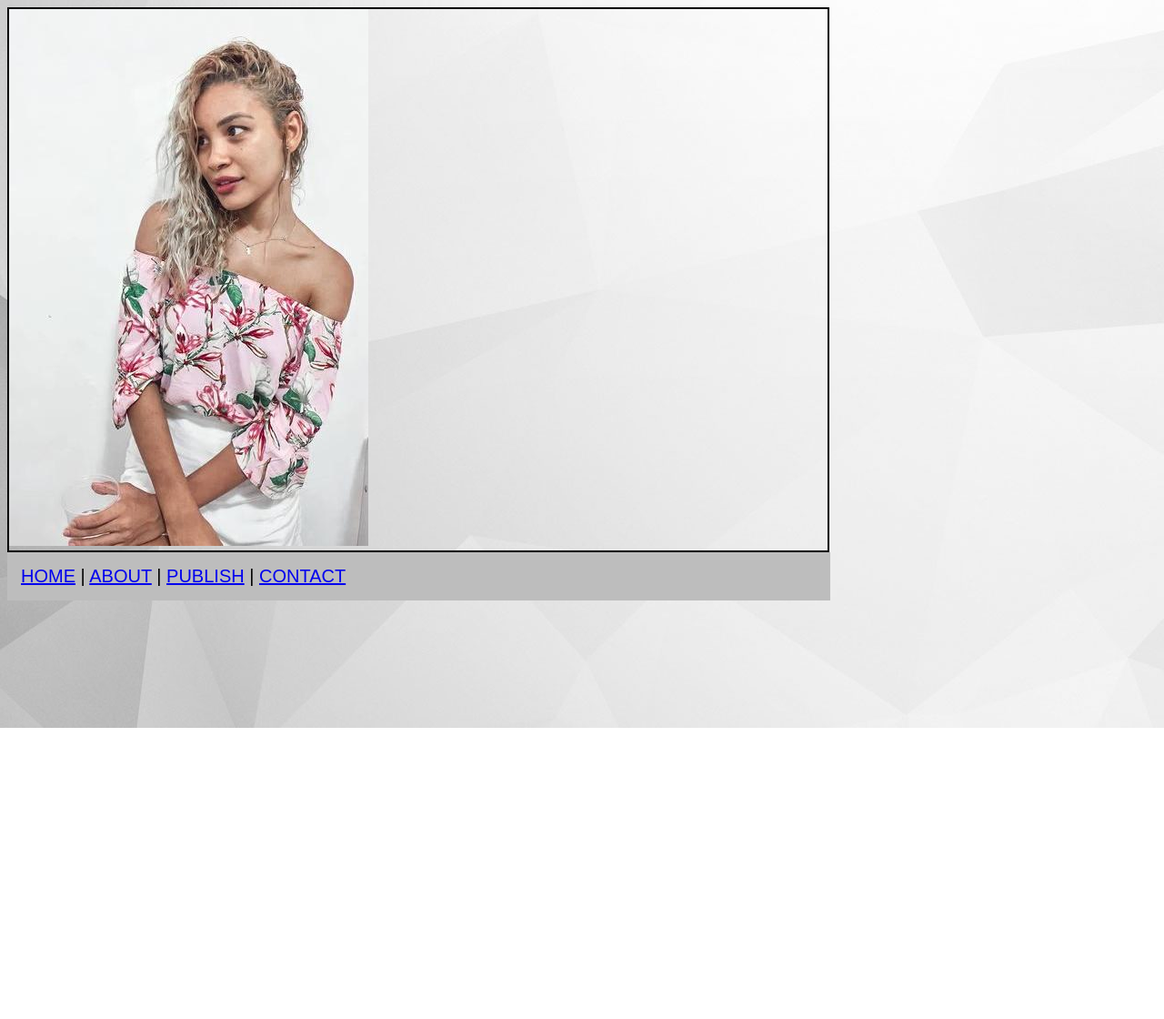
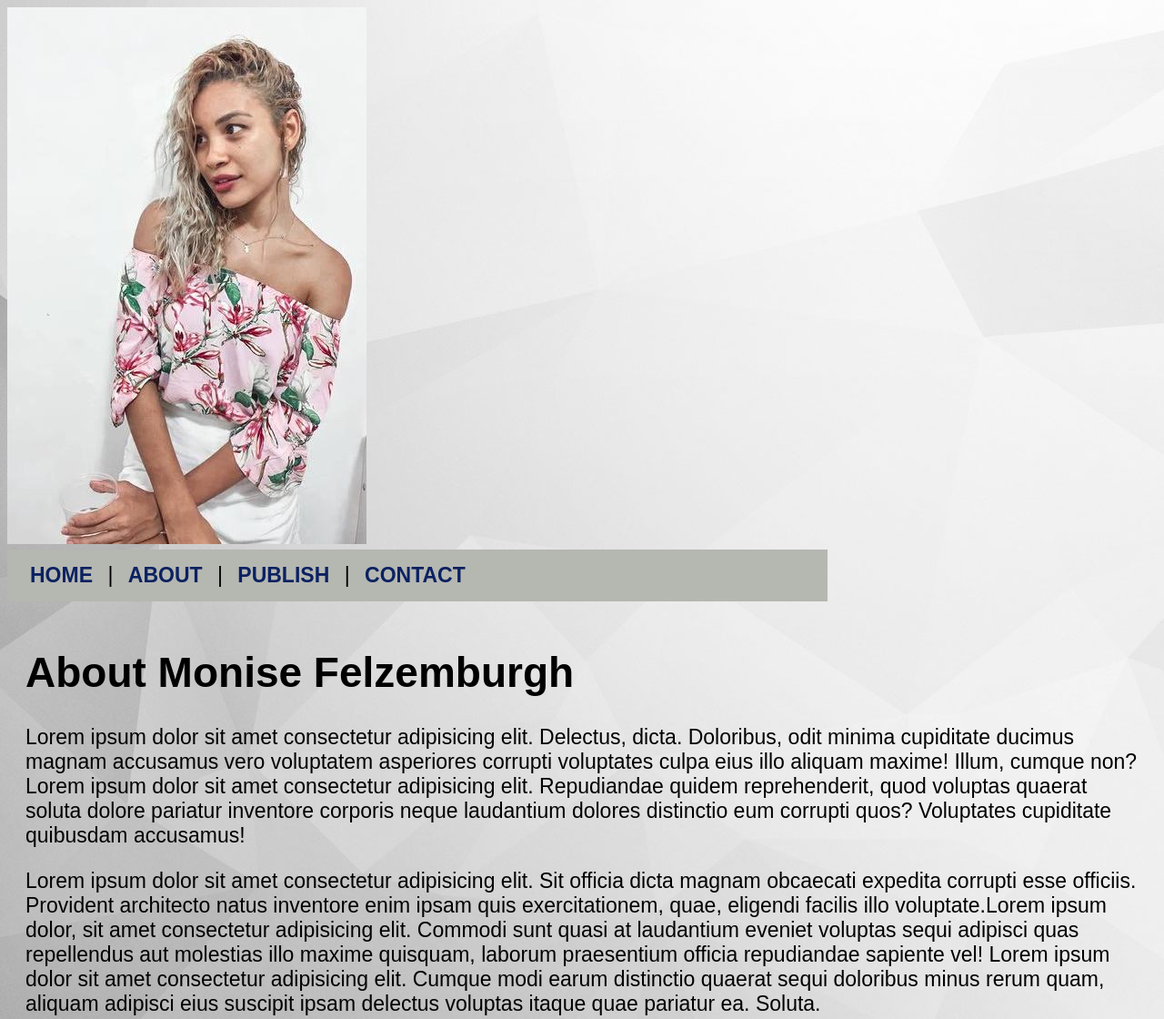
Before and after one commit to yanbrasiliano/model-mona, a plain HTML site: page index.html in a window 1280 px wide. Shown: the top 1120 px of the page at 91% size. Before the commit the page ends 800 px from the top, so only its background shows below. Drawn offline with Linux system fonts and the light colour scheme.

Commit message:
model-mona

```diff
--- a/index.html
+++ b/index.html
@@ -16,14 +16,32 @@
 
 <body>
 
-<div id="Home">
+<div id="home">
 <img src="images/capa.jpeg" alt="capa">
 </div>
-<div id="Menu">
-		<a href="about.html" ref="" >HOME</a> |
-		<a href="about.html">ABOUT</a> |
-		<a href="campaign.html">PUBLISH</a> |
-		<a href="contact.html">CONTACT</a>
+<div id="menu">
+		<a href="index.html" target="_self" ref="next">HOME</a> |
+		<a href="about.html" target="_self" ref="next">ABOUT</a> |
+		<a href="campaign.html" target="_self" ref="next">PUBLISH</a> |
+		<a href="contact.html" target="_self" ref="next">CONTACT</a>
+</div>
+
+<div id="content">
+	<h1>
+		About Monise Felzemburgh
+	</h1>
+
+	<p>
+		Lorem ipsum dolor sit amet consectetur adipisicing elit. Delectus, dicta. Doloribus, odit minima cupiditate ducimus magnam accusamus vero voluptatem asperiores corrupti voluptates culpa eius illo aliquam maxime! Illum, cumque non?Lorem ipsum dolor sit amet consectetur adipisicing elit. Repudiandae quidem reprehenderit, quod voluptas quaerat soluta dolore pariatur inventore corporis neque laudantium dolores distinctio eum corrupti quos? Voluptates cupiditate quibusdam accusamus!
+	</p>
+	<p>
+		Lorem ipsum dolor sit amet consectetur adipisicing elit. Sit officia dicta magnam obcaecati expedita corrupti esse officiis. Provident architecto natus inventore enim ipsam quis exercitationem, quae, eligendi facilis illo voluptate.Lorem ipsum dolor, sit amet consectetur adipisicing elit. Commodi sunt quasi at laudantium eveniet voluptas sequi adipisci quas repellendus aut molestias illo maxime quisquam, laborum praesentium officia repudiandae sapiente vel! Lorem ipsum dolor sit amet consectetur adipisicing elit. Cumque modi earum distinctio quaerat sequi doloribus minus rerum quam, aliquam adipisci eius suscipit ipsam delectus voluptas itaque quae pariatur ea. Soluta.
+	</p>
+	<p>
+		Lorem ipsum dolor sit amet consectetur adipisicing elit. Sit officia dicta magnam obcaecati expedita corrupti esse officiis. Provident architecto natus inventore enim ipsam quis exercitationem, quae, eligendi facilis illo voluptate.Lorem ipsum dolor, sit amet consectetur adipisicing elit. Commodi sunt quasi at laudantium eveniet voluptas sequi adipisci quas repellendus aut molestias illo maxime quisquam, laborum praesentium officia repudiandae sapiente vel! Lorem ipsum dolor sit amet consectetur adipisicing elit. Cumque modi earum distinctio quaerat sequi doloribus minus rerum quam, aliquam adipisci eius suscipit ipsam delectus voluptas itaque quae pariatur ea. Soluta.
+	</p>
+
+
 </div>
 
 
--- a/style.css
+++ b/style.css
@@ -1,24 +1,34 @@
 body {
 	background-image: url(images/background.jpg);
-	font: 20px Arial,Helvetica, sans-serif;
+	font: 23px Arial,Helvetica, sans-serif;
 }
 
-#Home{
+#home{
 
-	border: 2px solid black;
 	width: 900px;
 	height: 500;
 
 }
 
 
-#Menu{
-	background: #BDBDBD;
+#menu{
+	background: #B5B7B1;
 	padding: 15px;
-	width: 875px;
+	width: 872px;
 	height: 400;
 
 }
 
+#content {
+
+	padding: 20px;
 
 }
+
+a {
+
+	color: #0B2161;
+	text-decoration: none;
+	font-weight: 900;
+	padding: 10px;
+	}
```
